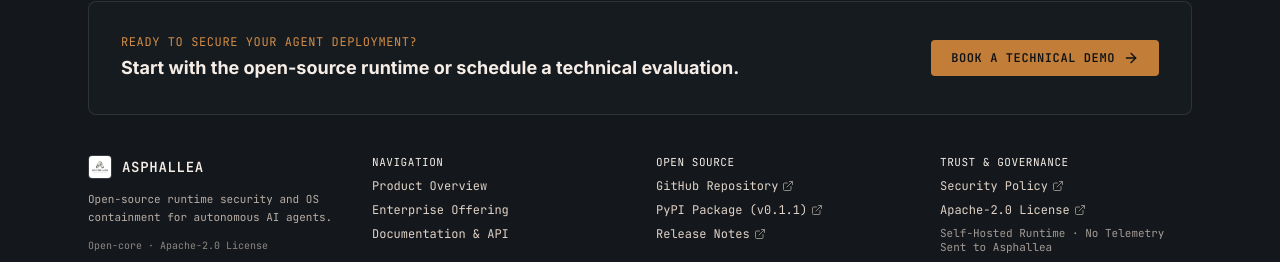
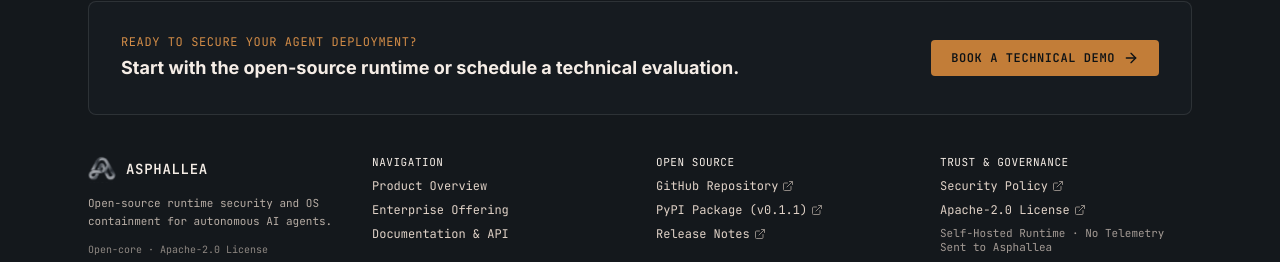
Before and after one commit to Asphallea/asphallea_website, a React (Vite) app: page / in a window 1280 px wide. Shown: the part 8705-8967 px from the top of the page. Built offline with nearby package versions, Linux system fonts and the light colour scheme; no server answers.

Commit message:
Replace logo image with styled span wrapper

```diff
--- a/src/components/Footer.tsx
+++ b/src/components/Footer.tsx
@@ -44,11 +44,13 @@ export function Footer({ onNavigate, onOpenDemo }: FooterProps) {
           {/* Brand Info */}
           <div className="flex flex-col gap-3">
             <div className="flex items-center gap-2.5">
-              <img
-                src={logoImg}
-                alt="Asphallea Logo"
-                className="w-6 h-6 rounded object-cover border border-white/15"
-              />
+              <span className="w-7 h-7 shrink-0 overflow-hidden rounded flex items-center justify-center">
+                <img
+                  src={logoImg}
+                  alt="Asphallea Logo"
+                  className="w-full h-full object-cover scale-[2.6] origin-[50%_35%] invert mix-blend-screen"
+                />
+              </span>
               <span className="font-mono-eyebrow text-sm text-on-background font-bold tracking-wider">
                 ASPHALLEA
               </span>
```
